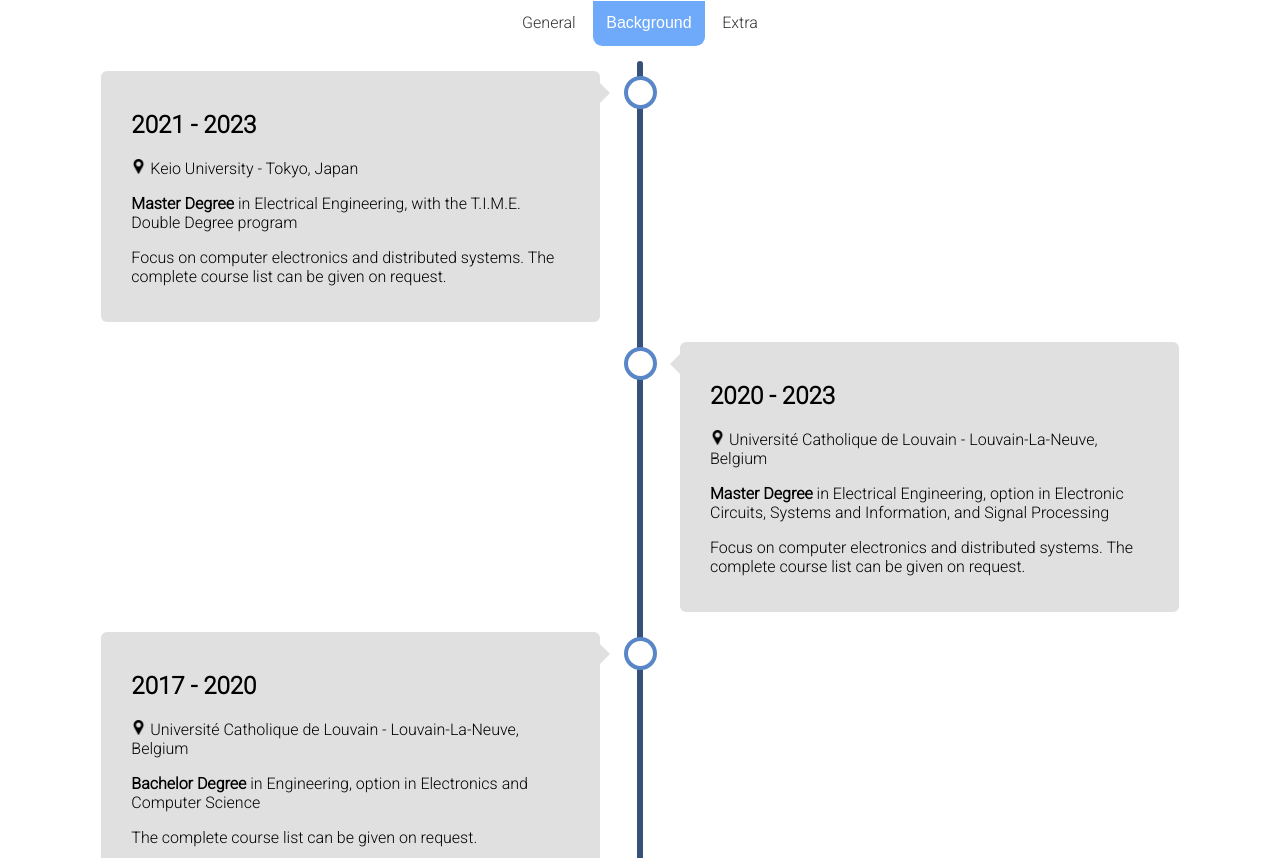
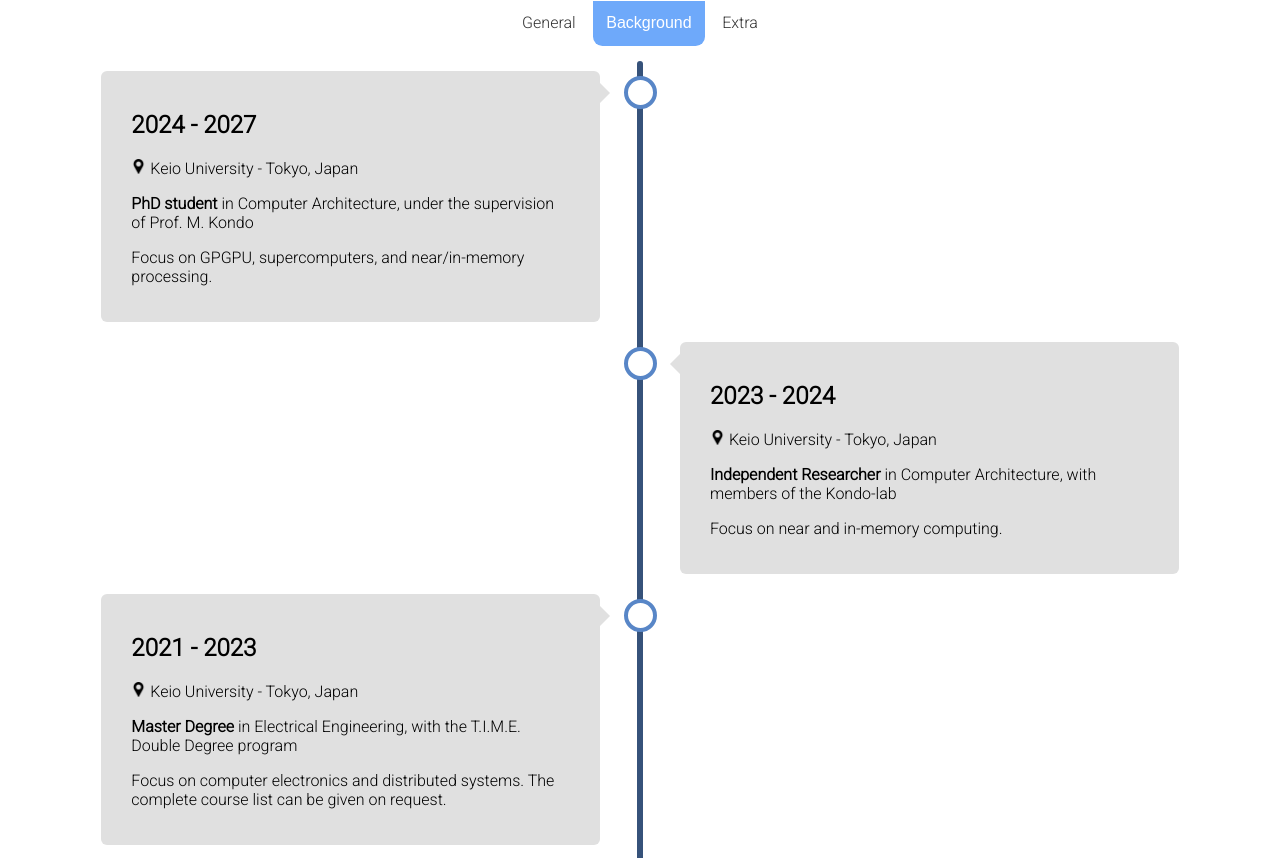
Before and after one commit to lsonnino/lsonnino.github.io, a plain HTML site: page background.html in a window 1280 px wide. Shown: the top 858 px of the page. Drawn offline with nearby package versions, Linux system fonts and the light colour scheme.

Commit message:
Update background

```diff
--- a/background.html
+++ b/background.html
@@ -48,6 +48,22 @@
             <div class="timeline">
                 <div class="container left">
                     <div class="content">
+                        <h2>2024 - 2027</h2>
+                        <p onclick="location.href='https://st.keio.ac.jp/';" style="cursor: pointer;"><img src="img/loc.png" alt="" width="15pt" height="15pt"> Keio University - Tokyo, Japan</p>
+                        <p><b class="highlight">PhD student</b> in <span class="highlight">Computer Architecture</span>, under the supervision of <span class="highlight">Prof. M. Kondo</span></p>
+                        <p>Focus on <span class="highlight">GPGPU, supercomputers, and near/in-memory processing</span>.</p>
+                    </div>
+                </div>
+                <div class="container right">
+                    <div class="content">
+                        <h2>2023 - 2024</h2>
+                        <p onclick="location.href='https://st.keio.ac.jp/';" style="cursor: pointer;"><img src="img/loc.png" alt="" width="15pt" height="15pt"> Keio University - Tokyo, Japan</p>
+                        <p><b class="highlight">Independent Researcher</b> in <span class="highlight">Computer Architecture</span>, with members of the <span class="highlight">Kondo-lab</span></p>
+                        <p>Focus on <span class="highlight">near and in-memory computing</span>.</p>
+                    </div>
+                </div>
+                <div class="container left">
+                    <div class="content">
                         <h2>2021 - 2023</h2>
                         <p onclick="location.href='https://st.keio.ac.jp/';" style="cursor: pointer;"><img src="img/loc.png" alt="" width="15pt" height="15pt"> Keio University - Tokyo, Japan</p>
                         <p><b class="highlight">Master Degree</b> in <span class="highlight">Electrical Engineering</span>, with the <span class="highlight">T.I.M.E. Double Degree program</span></p>
```
